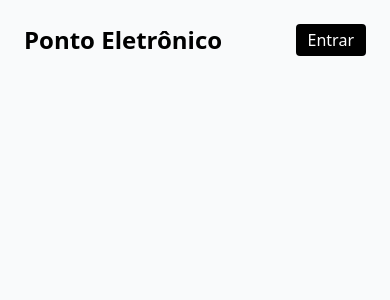
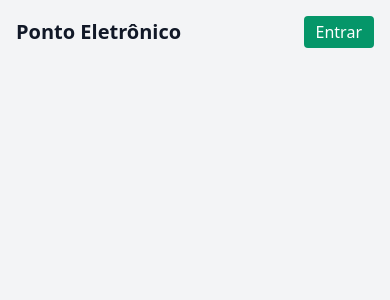
Before and after one commit to ElimarOlliver/ponto-eletronico-supabase, a FastAPI app: page / in a window 390 px wide. Shown: the top 300 px of the page. Run offline with FastAPI, Linux system fonts and the light colour scheme; parts of the project's set-up code (start-up, migrations or seed data) failed here and were passed over; some libraries are stand-ins or nearby versions.

Commit message:
ui: página com seção 'Minha equipe' (manager/admin), filtros e mapa

```diff
--- a/app/templates/index.html
+++ b/app/templates/index.html
@@ -1,53 +1,88 @@
-<!doctype html>
-<html lang="pt-br">
+<!DOCTYPE html>
+<html lang="pt-BR">
 <head>
-    <meta charset="utf-8" />
-    <meta name="viewport" content="width=device-width, initial-scale=1" />
-    <title>Ponto Eletrônico — Python + Supabase</title>
-    <script defer src="https://cdn.jsdelivr.net/npm/@supabase/supabase-js@2"></script>
-    <script defer src="/static/js/app.js"></script>
-    <script defer>
-      window.__SUPABASE_URL__ = "{{ supabase_url }}";
-      window.__SUPABASE_ANON_KEY__ = "{{ supabase_anon_key }}";
+  <meta charset="utf-8"/>
+  <meta name="viewport" content="width=device-width, initial-scale=1"/>
+  <title>Ponto Eletrônico</title>
+
+  <!-- Tailwind CDN básico só p/ estilizar rápido -->
+  <script src="https://cdn.tailwindcss.com"></script>
+
+  <!-- Leaflet (mapa) -->
+  <link rel="stylesheet" href="https://unpkg.com/leaflet@1.9.4/dist/leaflet.css"/>
+  <script src="https://unpkg.com/leaflet@1.9.4/dist/leaflet.js"></script>
+
+  <!-- Supabase -->
+  <script src="https://unpkg.com/@supabase/supabase-js@2.45.4/dist/umd/supabase.js"></script>
+
+  <script>
+    window.__SUPABASE_URL__ = "{{ SUPABASE_URL }}";
+    window.__SUPABASE_ANON_KEY__ = "{{ SUPABASE_ANON_KEY }}";
   </script>
-    <script src="https://cdn.tailwindcss.com"></script>
-    <link rel="stylesheet" href="https://unpkg.com/leaflet@1.9.4/dist/leaflet.css" />
-    <script src="https://unpkg.com/leaflet@1.9.4/dist/leaflet.js" defer></script>
+
+  <style>
+    #map { height: 320px; }
+  </style>
 </head>
-  <body class="bg-gray-50 min-h-screen">
-    <div class="max-w-3xl mx-auto p-6 space-y-6">
+<body class="bg-gray-100 text-gray-900">
+  <div class="max-w-4xl mx-auto p-4 space-y-4">
     <header class="flex items-center justify-between">
-        <h1 class="text-2xl font-bold">Ponto Eletrônico</h1>
-        <div id="auth-area" class="space-x-2">
-          <button id="btn-login" class="px-3 py-1 rounded bg-black text-white">Entrar</button>
-          <button id="btn-logout" class="hidden px-3 py-1 rounded bg-gray-200">Sair</button>
+      <h1 class="text-xl font-bold">Ponto Eletrônico</h1>
+      <div class="space-x-2">
+        <button id="btn-login" class="px-3 py-1 rounded bg-emerald-600 text-white">Entrar</button>
+        <button id="btn-logout" class="hidden px-3 py-1 rounded bg-rose-600 text-white">Sair</button>
       </div>
     </header>
 
     <section id="user-info" class="hidden bg-white p-4 rounded shadow">
-        <div class="flex items-center justify-between">
-          <div>
-            <p class="text-sm text-gray-500">Logado como</p>
-            <p id="user-email" class="font-medium"></p>
+      <p>Logado como: <span id="user-email" class="font-semibold"></span></p>
+    </section>
+
+    <section id="punches-card" class="hidden grid grid-cols-1 md:grid-cols-2 gap-4">
+      <div class="bg-white p-4 rounded shadow">
+        <h2 class="font-semibold mb-3">Meus registros</h2>
+        <div class="space-x-2 mb-3">
+          <button class="btn-punch px-3 py-1 rounded border" data-type="in">Entrada</button>
+          <button class="btn-punch px-3 py-1 rounded border" data-type="break_start">Início pausa</button>
+          <button class="btn-punch px-3 py-1 rounded border" data-type="break_end">Fim pausa</button>
+          <button class="btn-punch px-3 py-1 rounded border" data-type="out">Saída</button>
         </div>
-          <div class="space-x-2">
-            <button data-type="in" class="btn-punch px-3 py-1 rounded bg-green-600 text-white">Entrada</button>
-            <button data-type="out" class="btn-punch px-3 py-1 rounded bg-red-600 text-white">Saída</button>
-            <button data-type="break_start" class="btn-punch px-3 py-1 rounded bg-yellow-500 text-white">Pausa</button>
-            <button data-type="break_end" class="btn-punch px-3 py-1 rounded bg-blue-600 text-white">Voltar</button>
+        <ul id="punches" class="space-y-1 text-sm"></ul>
       </div>
+
+      <div id="map-card" class="bg-white p-4 rounded shadow">
+        <h2 class="font-semibold mb-3">Mapa</h2>
+        <div id="map"></div>
       </div>
     </section>
 
-      <section id="map-card" class="hidden bg-white p-4 rounded shadow">
-        <h2 class="font-semibold mb-2">Últimas batidas (mapa)</h2>
-        <div id="map" style="height: 280px;"></div>
-      </section>
+    <!-- Minha equipe (só mostra para manager/admin via JS) -->
+    <section id="team-card" class="hidden bg-white p-4 rounded shadow">
+      <h2 class="font-semibold mb-3">Minha equipe</h2>
 
-      <section id="punches-card" class="hidden bg-white p-4 rounded shadow">
-        <h2 class="font-semibold mb-2">Últimas batidas (lista)</h2>
-        <ul id="punches" class="space-y-2 text-sm"></ul>
+      <div id="team-members" class="space-y-2 mb-4"></div>
+
+      <div class="flex items-end gap-2 mb-3">
+        <div>
+          <label class="block text-xs text-gray-600">Colaborador</label>
+          <select id="team-user-select" class="border rounded px-2 py-1"></select>
+        </div>
+        <div>
+          <label class="block text-xs text-gray-600">Início</label>
+          <input type="datetime-local" id="filter-start" class="border rounded px-2 py-1">
+        </div>
+        <div>
+          <label class="block text-xs text-gray-600">Fim</label>
+          <input type="datetime-local" id="filter-end" class="border rounded px-2 py-1">
+        </div>
+        <button id="btn-apply-filter" class="px-3 py-1 rounded bg-gray-800 text-white">Filtrar</button>
+      </div>
+
+      <h3 class="font-medium mb-2">Pontos do colaborador selecionado</h3>
+      <ul id="team-punches" class="space-y-2 text-sm"></ul>
     </section>
   </div>
+
+  <script src="/static/js/app.js"></script>
 </body>
 </html>
```
Lines whose indentation alone changed are shown as unchanged.
